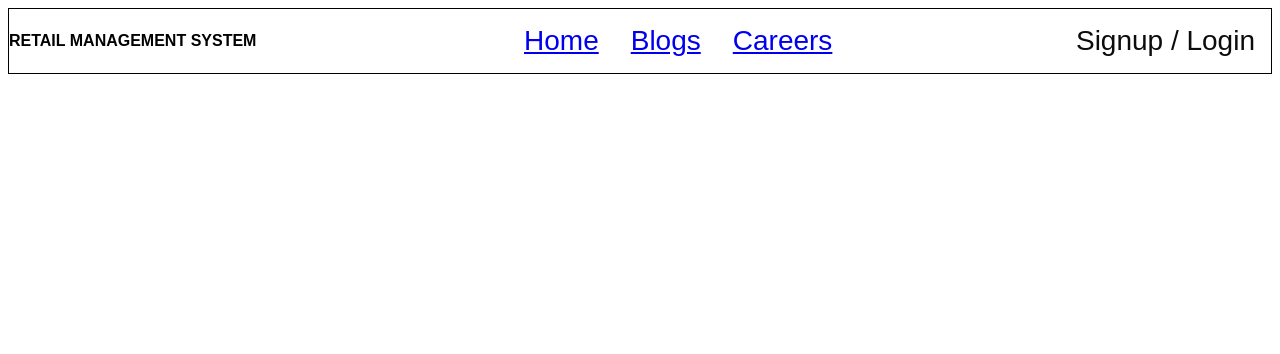
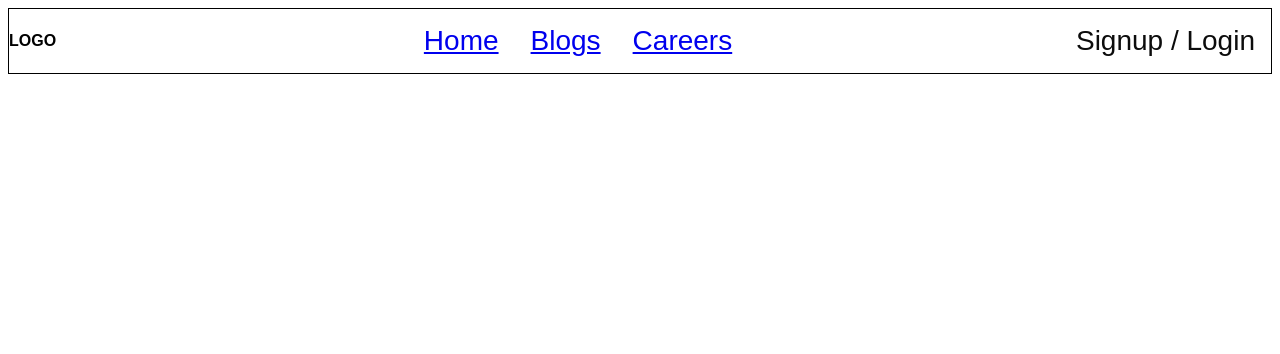
Before and after one commit to edger-asiimwe/retail-management-system, a plain HTML site: page src/html/index.html in a window 1280 px wide. Shown: the top 354 px of the page. Drawn offline with Linux system fonts and the light colour scheme.

```diff
--- a/src/html/index.html
+++ b/src/html/index.html
@@ -15,7 +15,7 @@
 <div class="header">
     <nav class="navbar">
         <div class="nav-title">
-            <a href="#" class="vector-logo">Retail Management System</a>
+            <a href="#" class="vector-logo">LOGO</a>
         </div>
 
 
```
